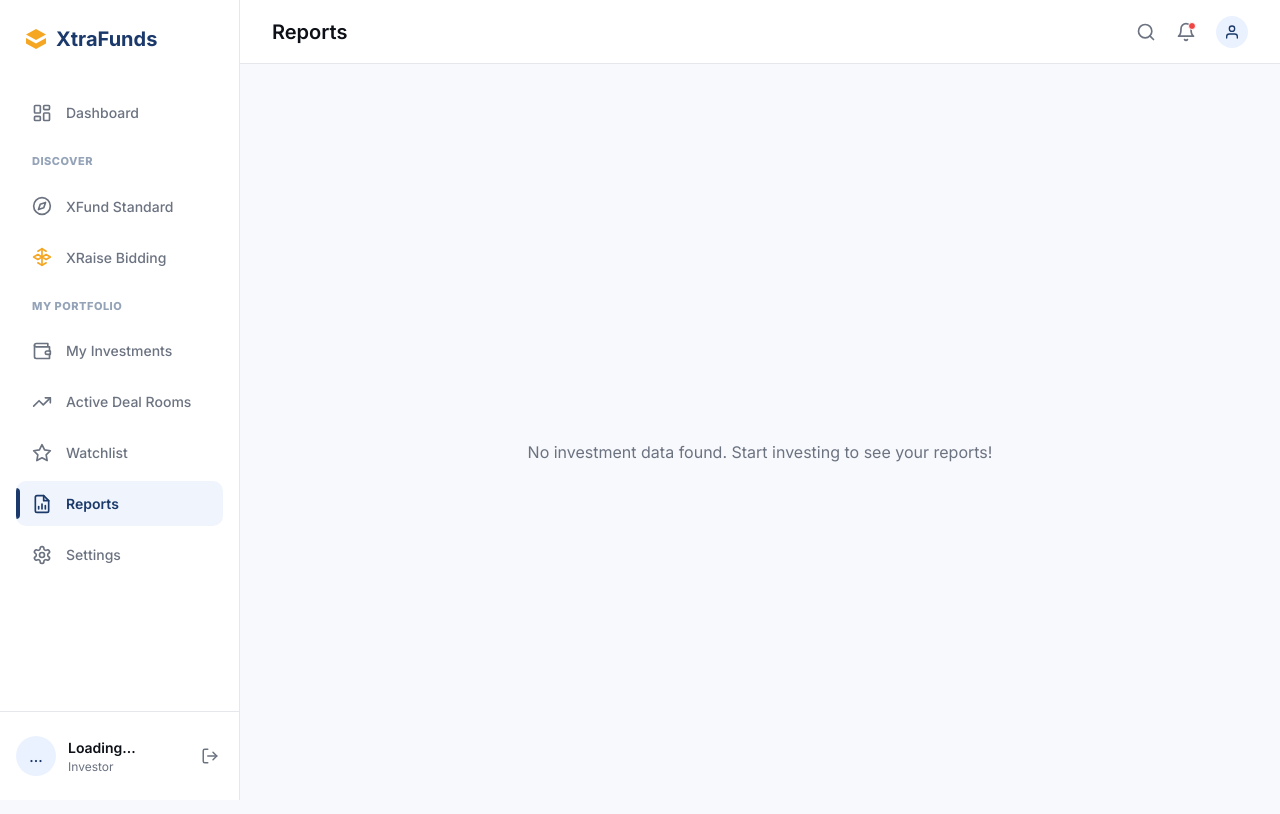
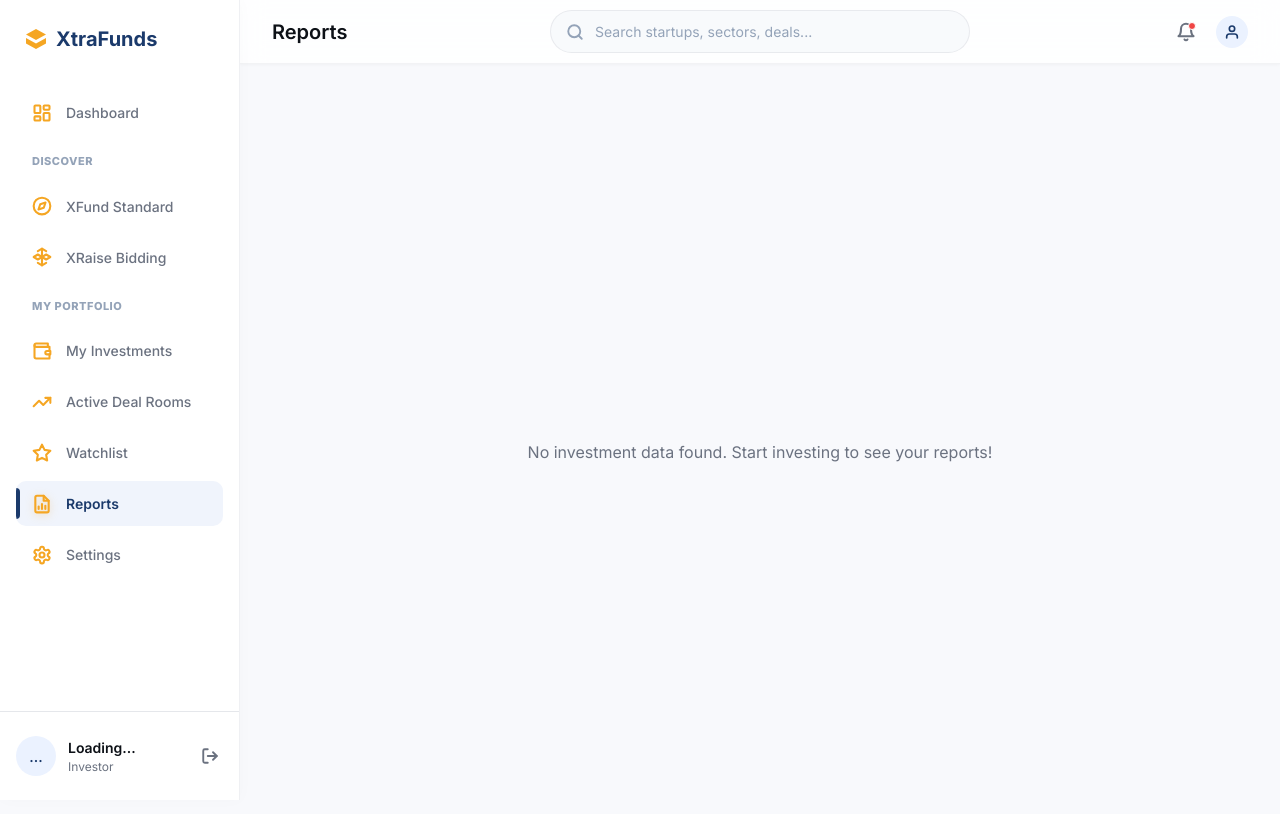
Before and after one commit to om0852/XtraFunding, a Next.js app: page /investor/reports in a window 1280 px wide. Shown: the top 814 px of the page. Built offline with nearby package versions, Linux system fonts and the light colour scheme.

Commit message:
feat: implement dashboard layout with sidebar navigation, topbar search, and user profile management

```diff
--- a/app/(dashboard)/campaign/page.tsx
+++ b/app/(dashboard)/campaign/page.tsx
@@ -1,13 +1,19 @@
 "use client";
 
-import React, { useState, useEffect } from 'react';
+import React, { useState, useEffect, Suspense } from 'react';
 import styles from '@/app/(dashboard)/investor/dashboard/page.module.css';
 import Link from 'next/link';
+import { useSearchParams } from 'next/navigation';
 
-export default function ExplorePage() {
+function ExploreContent() {
+  const searchParams = useSearchParams();
+  const initialModel = (searchParams.get('model') as 'All' | 'XFund' | 'XRaise') || 'All';
+  const initialSearch = searchParams.get('search') || '';
+
   const [campaigns, setCampaigns] = useState<any[]>([]);
   const [loading, setLoading] = useState(true);
-  const [filter, setFilter] = useState<'All' | 'XFund' | 'XRaise'>('All');
+  const [filter, setFilter] = useState<'All' | 'XFund' | 'XRaise'>(initialModel);
+  const [searchQuery, setSearchQuery] = useState(initialSearch);
 
   useEffect(() => {
     const fetchCampaigns = async () => {
@@ -26,9 +32,31 @@
     fetchCampaigns();
   }, []);
 
-  const filteredCampaigns = filter === 'All'
-    ? campaigns
-    : campaigns.filter(c => c.fundingModel === filter);
+  useEffect(() => {
+    const model = searchParams.get('model') as 'All' | 'XFund' | 'XRaise';
+    if (model) {
+      setFilter(model);
+    } else {
+      setFilter('All');
+    }
+
+    const q = searchParams.get('search');
+    if (q !== null) {
+      setSearchQuery(q);
+    } else {
+      setSearchQuery('');
+    }
+  }, [searchParams]);
+
+  const filteredCampaigns = campaigns.filter(c => {
+    const matchesModel = filter === 'All' || c.fundingModel === filter;
+    const matchesSearch = !searchQuery ||
+      c.title.toLowerCase().includes(searchQuery.toLowerCase()) ||
+      c.sector.toLowerCase().includes(searchQuery.toLowerCase()) ||
+      c.tagline.toLowerCase().includes(searchQuery.toLowerCase());
+
+    return matchesModel && matchesSearch;
+  });
 
   return (
     <div className={styles.content}>
@@ -42,7 +70,10 @@
           {['All', 'XFund', 'XRaise'].map((f) => (
             <button
               key={f}
-              onClick={() => setFilter(f as any)}
+              onClick={() => {
+                setFilter(f as any);
+                if (searchQuery) setSearchQuery(''); // Clear search on tab switch for better UX
+              }}
               style={{
                 padding: '10px 20px',
                 borderRadius: '10px',
@@ -68,7 +99,9 @@
         <div className={styles.startupGrid}>
           {filteredCampaigns.length === 0 ? (
             <div className={styles.emptyMsg}>
-              No campaigns found matching the "{filter}" criteria.
+              {searchQuery
+                ? `No campaigns found matching "${searchQuery}".`
+                : `No campaigns found matching the "${filter}" criteria.`}
             </div>
           ) : (
             filteredCampaigns.map((camp: any) => (
@@ -116,3 +149,11 @@
     </div>
   );
 }
+
+export default function ExplorePage() {
+  return (
+    <Suspense fallback={<div className={styles.content}><div className={styles.emptyMsg}>Loading campaigns...</div></div>}>
+      <ExploreContent />
+    </Suspense>
+  );
+}
--- a/app/(dashboard)/layout.module.css
+++ b/app/(dashboard)/layout.module.css
@@ -9,13 +9,15 @@
 .sidebar {
   width: 240px;
   background-color: #ffffff;
-  border-right: 1px solid #E5E7EB;
+  border-right: 1px solid rgba(229, 231, 235, 0.6);
+  box-shadow: 1px 0 15px rgba(0, 0, 0, 0.02);
   display: flex;
   flex-direction: column;
   flex-shrink: 0;
   height: 100vh;
   position: sticky;
   top: 0;
+  z-index: 20;
 }
 
 .logoContainer {
@@ -52,9 +54,10 @@
 }
 
 .navItem:hover {
-  background-color: #F3F4F6;
+  background-color: #F8FAFC;
   color: #1F2937;
   transform: translateX(4px);
+  box-shadow: 0 2px 4px rgba(0, 0, 0, 0.02);
 }
 
 .navItemActive {
@@ -96,12 +99,18 @@
   display: flex;
   align-items: center;
   justify-content: center;
-  transition: transform 0.3s ease;
+  color: #F5A623;
+  transition: all 0.3s cubic-bezier(0.4, 0, 0.2, 1);
 }
 
 .navItem:hover .navIcon {
-  transform: scale(1.1);
-  color: #1B3A6B;
+  transform: scale(1.15) rotate(-2deg);
+  color: #F59E0B;
+}
+
+.navItemActive .navIcon {
+  color: #F5A623;
+  filter: drop-shadow(0 2px 4px rgba(245, 166, 35, 0.3));
 }
 
 .sidebarBottom {
@@ -168,27 +177,84 @@
 /* TOP BAR */
 .topbar {
   height: 64px;
-  background-color: #ffffff;
-  border-bottom: 1px solid #E5E7EB;
-  display: flex;
+  background-color: rgba(255, 255, 255, 0.85);
+  backdrop-filter: blur(12px);
+  -webkit-backdrop-filter: blur(12px);
+  border-bottom: 1px solid rgba(229, 231, 235, 0.5);
+  box-shadow: 0 1px 3px rgba(0, 0, 0, 0.03);
+  display: grid;
+  grid-template-columns: 1fr minmax(200px, 420px) 1fr;
   align-items: center;
-  justify-content: space-between;
   padding: 0 32px;
   position: sticky;
   top: 0;
   z-index: 10;
+  transition: all 0.3s ease;
 }
 
 .pageTitle {
   font-size: 20px;
   font-weight: 600;
   color: var(--text-primary);
+  white-space: nowrap;
+  justify-self: start;
+}
+
+.searchContainer {
+  position: relative;
+  display: flex;
+  align-items: center;
+  width: 100%;
+  justify-self: center;
+}
+
+.searchInput {
+  width: 100%;
+  padding: 10px 16px 10px 44px;
+  border: 1px solid rgba(229, 231, 235, 0.8);
+  border-radius: 100px;
+  background-color: #F8FAFC;
+  font-size: 14px;
+  color: #0F172A;
+  transition: all 0.3s cubic-bezier(0.4, 0, 0.2, 1);
+  outline: none;
+}
+
+.searchInput::placeholder {
+  color: #94A3B8;
+}
+
+.searchInput:hover {
+  background-color: #ffffff;
+  border-color: #CBD5E1;
+  box-shadow: 0 4px 12px rgba(0, 0, 0, 0.04);
+}
+
+.searchInput:focus {
+  background-color: #ffffff;
+  border-color: #F5A623;
+  box-shadow: 0 4px 16px rgba(245, 166, 35, 0.15);
+}
+
+.searchIcon {
+  position: absolute;
+  left: 16px;
+  color: #94A3B8;
+  width: 18px;
+  height: 18px;
+  transition: color 0.3s ease;
+  pointer-events: none;
+}
+
+.searchInput:focus ~ .searchIcon {
+  color: #F5A623;
 }
 
 .topbarActions {
   display: flex;
   align-items: center;
   gap: 20px;
+  justify-self: end;
 }
 
 .iconBtn {
--- a/app/(dashboard)/layout.tsx
+++ b/app/(dashboard)/layout.tsx
@@ -3,7 +3,7 @@
 import React, { useState, useEffect } from 'react';
 import styles from './layout.module.css';
 import Link from 'next/link';
-import { usePathname, useRouter } from 'next/navigation';
+import { usePathname, useRouter, useSearchParams } from 'next/navigation';
 
 export default function InvestorLayout({
   children,
@@ -12,9 +12,19 @@
 }) {
   const pathname = usePathname();
   const router = useRouter();
+  const searchParams = useSearchParams();
+  const currentModel = searchParams ? searchParams.get('model') : null;
   const [isProfileOpen, setIsProfileOpen] = useState(false);
   const [user, setUser] = useState<any>(null);
   const [offerCount, setOfferCount] = useState<number>(0);
+  const [searchQuery, setSearchQuery] = useState('');
+
+  const handleSearch = (e: React.FormEvent) => {
+    e.preventDefault();
+    if (searchQuery.trim()) {
+      router.push(`/campaign?search=${encodeURIComponent(searchQuery)}`);
+    }
+  };
 
   useEffect(() => {
     const userId = localStorage.getItem('userId');
@@ -88,23 +98,23 @@
         <nav className={styles.nav}>
           <Link href="/investor/dashboard" className={`${styles.navItem} ${pathname === '/investor/dashboard' ? styles.navItemActive : ''}`}>
             <span className={styles.navIcon}>
-              <svg width="20" height="20" viewBox="0 0 24 24" fill="none" stroke="currentColor" strokeWidth="2" strokeLinecap="round" strokeLinejoin="round"><rect width="7" height="9" x="3" y="3" rx="1"/><rect width="7" height="5" x="14" y="3" rx="1"/><rect width="7" height="9" x="14" y="12" rx="1"/><rect width="7" height="5" x="3" y="16" rx="1"/></svg>
+              <svg width="20" height="20" viewBox="0 0 24 24" fill="none" stroke="currentColor" strokeWidth="2.5" strokeLinecap="round" strokeLinejoin="round"><rect width="7" height="9" x="3" y="3" rx="1"/><rect width="7" height="5" x="14" y="3" rx="1"/><rect width="7" height="9" x="14" y="12" rx="1"/><rect width="7" height="5" x="3" y="16" rx="1"/></svg>
             </span>
             Dashboard
           </Link>
 
           <div style={{marginTop: '12px', marginBottom: '8px', fontSize: '11px', fontWeight: '800', color: '#94A3B8', padding: '0 16px', letterSpacing: '0.5px'}}>DISCOVER</div>
 
-          <Link href="/campaign" className={`${styles.navItem} ${pathname === '/campaign' ? styles.navItemActive : ''}`}>
+          <Link href="/campaign?model=XFund" className={`${styles.navItem} ${pathname === '/campaign' && currentModel !== 'XRaise' ? styles.navItemActive : ''}`}>
             <span className={styles.navIcon}>
-              <svg width="20" height="20" viewBox="0 0 24 24" fill="none" stroke="currentColor" strokeWidth="2" strokeLinecap="round" strokeLinejoin="round"><circle cx="12" cy="12" r="10"/><polygon points="16.24 7.76 14.12 14.12 7.76 16.24 9.88 9.88 16.24 7.76"/></svg>
+              <svg width="20" height="20" viewBox="0 0 24 24" fill="none" stroke="currentColor" strokeWidth="2.5" strokeLinecap="round" strokeLinejoin="round"><circle cx="12" cy="12" r="10"/><polygon points="16.24 7.76 14.12 14.12 7.76 16.24 9.88 9.88 16.24 7.76"/></svg>
             </span>
             XFund Standard
           </Link>
 
-          <Link href="/campaign" className={`${styles.navItem} ${pathname.includes('/xraise/explore') ? styles.navItemActive : ''}`}>
+          <Link href="/campaign?model=XRaise" className={`${styles.navItem} ${(pathname === '/campaign' && currentModel === 'XRaise') || pathname.includes('/xraise/explore') ? styles.navItemActive : ''}`}>
             <span className={styles.navIcon} style={{color: '#F5A623'}}>
-              <svg width="20" height="20" viewBox="0 0 24 24" fill="none" stroke="currentColor" strokeWidth="2" strokeLinecap="round" strokeLinejoin="round"><path d="M12 2v20"/><path d="m17 5-5-3-5 3"/><path d="m17 19-5 3-5-3"/><path d="m2 12 5-3 5 3-5 3-5-3Z"/><path d="m12 12 5-3 5 3-5 3-5-3Z"/></svg>
+              <svg width="20" height="20" viewBox="0 0 24 24" fill="none" stroke="currentColor" strokeWidth="2.5" strokeLinecap="round" strokeLinejoin="round"><path d="M12 2v20"/><path d="m17 5-5-3-5 3"/><path d="m17 19-5 3-5-3"/><path d="m2 12 5-3 5 3-5 3-5-3Z"/><path d="m12 12 5-3 5 3-5 3-5-3Z"/></svg>
             </span>
             XRaise Bidding
           </Link>
@@ -113,32 +123,32 @@
 
           <Link href="/investor/investments" className={`${styles.navItem} ${pathname.includes('/investor/investments') ? styles.navItemActive : ''}`}>
             <span className={styles.navIcon}>
-              <svg width="20" height="20" viewBox="0 0 24 24" fill="none" stroke="currentColor" strokeWidth="2" strokeLinecap="round" strokeLinejoin="round"><path d="M21 12V7H5a2 2 0 0 1 0-4h14v4"/><path d="M3 5v14a2 2 0 0 0 2 2h16v-5"/><path d="M18 12a2 2 0 0 0 0 4h4v-4Z"/></svg>
+              <svg width="20" height="20" viewBox="0 0 24 24" fill="none" stroke="currentColor" strokeWidth="2.5" strokeLinecap="round" strokeLinejoin="round"><path d="M21 12V7H5a2 2 0 0 1 0-4h14v4"/><path d="M3 5v14a2 2 0 0 0 2 2h16v-5"/><path d="M18 12a2 2 0 0 0 0 4h4v-4Z"/></svg>
             </span>
             My Investments
           </Link>
           <Link href="/investor/xraise" className={`${styles.navItem} ${pathname === '/investor/xraise' ? styles.navItemActive : ''}`}>
             <span className={styles.navIcon}>
-              <svg width="20" height="20" viewBox="0 0 24 24" fill="none" stroke="currentColor" strokeWidth="2" strokeLinecap="round" strokeLinejoin="round"><polyline points="22 7 13.5 15.5 8.5 10.5 2 17"/><polyline points="16 7 22 7 22 13"/></svg>
+              <svg width="20" height="20" viewBox="0 0 24 24" fill="none" stroke="currentColor" strokeWidth="2.5" strokeLinecap="round" strokeLinejoin="round"><polyline points="22 7 13.5 15.5 8.5 10.5 2 17"/><polyline points="16 7 22 7 22 13"/></svg>
             </span>
             Active Deal Rooms
             {offerCount > 0 && <span className={styles.badge}>{offerCount}</span>}
           </Link>
           <Link href="/investor/watchlist" className={`${styles.navItem} ${pathname.includes('/investor/watchlist') ? styles.navItemActive : ''}`}>
             <span className={styles.navIcon}>
-              <svg width="20" height="20" viewBox="0 0 24 24" fill="none" stroke="currentColor" strokeWidth="2" strokeLinecap="round" strokeLinejoin="round"><polygon points="12 2 15.09 8.26 22 9.27 17 14.14 18.18 21.02 12 17.77 5.82 21.02 7 14.14 2 9.27 8.91 8.26 12 2"/></svg>
+              <svg width="20" height="20" viewBox="0 0 24 24" fill="none" stroke="currentColor" strokeWidth="2.5" strokeLinecap="round" strokeLinejoin="round"><polygon points="12 2 15.09 8.26 22 9.27 17 14.14 18.18 21.02 12 17.77 5.82 21.02 7 14.14 2 9.27 8.91 8.26 12 2"/></svg>
             </span>
             Watchlist
           </Link>
           <Link href="/investor/reports" className={`${styles.navItem} ${pathname.includes('/investor/reports') ? styles.navItemActive : ''}`}>
             <span className={styles.navIcon}>
-              <svg width="20" height="20" viewBox="0 0 24 24" fill="none" stroke="currentColor" strokeWidth="2" strokeLinecap="round" strokeLinejoin="round"><path d="M14 2H6a2 2 0 0 0-2 2v16a2 2 0 0 0 2 2h12a2 2 0 0 0 2-2V8z"/><polyline points="14 2 14 8 20 8"/><line x1="12" y1="18" x2="12" y2="12"/><line x1="8" y1="18" x2="8" y2="15"/><line x1="16" y1="18" x2="16" y2="14"/></svg>
+              <svg width="20" height="20" viewBox="0 0 24 24" fill="none" stroke="currentColor" strokeWidth="2.5" strokeLinecap="round" strokeLinejoin="round"><path d="M14 2H6a2 2 0 0 0-2 2v16a2 2 0 0 0 2 2h12a2 2 0 0 0 2-2V8z"/><polyline points="14 2 14 8 20 8"/><line x1="12" y1="18" x2="12" y2="12"/><line x1="8" y1="18" x2="8" y2="15"/><line x1="16" y1="18" x2="16" y2="14"/></svg>
             </span>
             Reports
           </Link>
           <Link href="/investor/settings" className={`${styles.navItem} ${pathname.includes('/investor/settings') ? styles.navItemActive : ''}`}>
             <span className={styles.navIcon}>
-               <svg width="20" height="20" viewBox="0 0 24 24" fill="none" stroke="currentColor" strokeWidth="2" strokeLinecap="round" strokeLinejoin="round"><path d="M12.22 2h-.44a2 2 0 0 0-2 2v.18a2 2 0 0 1-1 1.73l-.43.25a2 2 0 0 1-2 0l-.15-.08a2 2 0 0 0-2.73.73l-.22.38a2 2 0 0 0 .73 2.73l.15.1a2 2 0 0 1 1 1.72v.51a2 2 0 0 1-1 1.74l-.15.09a2 2 0 0 0-.73 2.73l.22.38a2 2 0 0 0 2.73.73l.15-.08a2 2 0 0 1 2 0l.43.25a2 2 0 0 1 1 1.73V20a2 2 0 0 0 2 2h.44a2 2 0 0 0 2-2v-.18a2 2 0 0 1 1-1.73l.43-.25a2 2 0 0 1 2 0l.15.08a2 2 0 0 0 2.73-.73l.22-.39a2 2 0 0 0-.73-2.73l-.15-.08a2 2 0 0 1-1-1.74v-.5a2 2 0 0 1 1-1.74l.15-.09a2 2 0 0 0 .73-2.73l-.22-.38a2 2 0 0 0-2.73-.73l-.15.08a2 2 0 0 1-2 0l-.43-.25a2 2 0 0 1-1-1.73V4a2 2 0 0 0-2-2z"/><circle cx="12" cy="12" r="3"/></svg>
+               <svg width="20" height="20" viewBox="0 0 24 24" fill="none" stroke="currentColor" strokeWidth="2.5" strokeLinecap="round" strokeLinejoin="round"><path d="M12.22 2h-.44a2 2 0 0 0-2 2v.18a2 2 0 0 1-1 1.73l-.43.25a2 2 0 0 1-2 0l-.15-.08a2 2 0 0 0-2.73.73l-.22.38a2 2 0 0 0 .73 2.73l.15.1a2 2 0 0 1 1 1.72v.51a2 2 0 0 1-1 1.74l-.15.09a2 2 0 0 0-.73 2.73l.22.38a2 2 0 0 0 2.73.73l.15-.08a2 2 0 0 1 2 0l.43.25a2 2 0 0 1 1 1.73V20a2 2 0 0 0 2 2h.44a2 2 0 0 0 2-2v-.18a2 2 0 0 1 1-1.73l.43-.25a2 2 0 0 1 2 0l.15.08a2 2 0 0 0 2.73-.73l.22-.39a2 2 0 0 0-.73-2.73l-.15-.08a2 2 0 0 1-1-1.74v-.5a2 2 0 0 1 1-1.74l.15-.09a2 2 0 0 0 .73-2.73l-.22-.38a2 2 0 0 0-2.73-.73l-.15.08a2 2 0 0 1-2 0l-.43-.25a2 2 0 0 1-1-1.73V4a2 2 0 0 0-2-2z"/><circle cx="12" cy="12" r="3"/></svg>
             </span>
             Settings
           </Link>
@@ -151,7 +161,7 @@
             <div className={styles.userRole}>Investor</div>
           </div>
           <button className={styles.logoutBtn} onClick={handleLogout}>
-            <svg width="18" height="18" viewBox="0 0 24 24" fill="none" stroke="currentColor" strokeWidth="2" strokeLinecap="round" strokeLinejoin="round"><path d="M9 21H5a2 2 0 0 1-2-2V5a2 2 0 0 1 2-2h4"></path><polyline points="16 17 21 12 16 7"></polyline><line x1="21" y1="12" x2="9" y2="12"></line></svg>
+            <svg width="18" height="18" viewBox="0 0 24 24" fill="none" stroke="currentColor" strokeWidth="2.5" strokeLinecap="round" strokeLinejoin="round"><path d="M9 21H5a2 2 0 0 1-2-2V5a2 2 0 0 1 2-2h4"></path><polyline points="16 17 21 12 16 7"></polyline><line x1="21" y1="12" x2="9" y2="12"></line></svg>
           </button>
         </div>
       </aside>
@@ -159,23 +169,37 @@
       <div className={styles.mainWrapper}>
         <header className={styles.topbar}>
           <div className={styles.pageTitle}>{pageTitle}</div>
+
+          {pathname.includes('/investor') || pathname.includes('/campaign') ? (
+            <form className={styles.searchContainer} onSubmit={handleSearch}>
+              <input
+                type="text"
+                className={styles.searchInput}
+                placeholder="Search startups, sectors, deals..."
+                value={searchQuery}
+                onChange={(e) => setSearchQuery(e.target.value)}
+              />
+              <svg className={styles.searchIcon} viewBox="0 0 24 24" fill="none" stroke="currentColor" strokeWidth="2.5" strokeLinecap="round" strokeLinejoin="round">
+                <circle cx="11" cy="11" r="8"></circle>
+                <line x1="21" y1="21" x2="16.65" y2="16.65"></line>
+              </svg>
+            </form>
+          ) : <div></div>}
+
           <div className={styles.topbarActions}>
             <button className={styles.iconBtn}>
-              <svg width="20" height="20" viewBox="0 0 24 24" fill="none" stroke="currentColor" strokeWidth="2" strokeLinecap="round" strokeLinejoin="round"><circle cx="11" cy="11" r="8"></circle><line x1="21" y1="21" x2="16.65" y2="16.65"></line></svg>
-            </button>
-            <button className={styles.iconBtn}>
-              <svg width="20" height="20" viewBox="0 0 24 24" fill="none" stroke="currentColor" strokeWidth="2" strokeLinecap="round" strokeLinejoin="round"><path d="M18 8A6 6 0 0 0 6 8c0 7-3 9-3 9h18s-3-2-3-9"></path><path d="M13.73 21a2 2 0 0 1-3.46 0"></path></svg>
+              <svg width="20" height="20" viewBox="0 0 24 24" fill="none" stroke="currentColor" strokeWidth="2.5" strokeLinecap="round" strokeLinejoin="round"><path d="M18 8A6 6 0 0 0 6 8c0 7-3 9-3 9h18s-3-2-3-9"></path><path d="M13.73 21a2 2 0 0 1-3.46 0"></path></svg>
               <span className={styles.dot}></span>
             </button>
             <div className={styles.topAvatar} onClick={() => setIsProfileOpen(!isProfileOpen)}>
-              {user ? getInitials(user.name) : <svg width="16" height="16" viewBox="0 0 24 24" fill="none" stroke="currentColor" strokeWidth="2" strokeLinecap="round" strokeLinejoin="round"><path d="M20 21v-2a4 4 0 0 0-4-4H8a4 4 0 0 0-4 4v2"></path><circle cx="12" cy="7" r="4"></circle></svg>}
+              {user ? getInitials(user.name) : <svg width="16" height="16" viewBox="0 0 24 24" fill="none" stroke="currentColor" strokeWidth="2.5" strokeLinecap="round" strokeLinejoin="round"><path d="M20 21v-2a4 4 0 0 0-4-4H8a4 4 0 0 0-4 4v2"></path><circle cx="12" cy="7" r="4"></circle></svg>}
             </div>
 
             {/* PROFILE DROPDOWN */}
             {isProfileOpen && (
               <div className={styles.profileDropdown}>
                 <div className={styles.dropdownHeader}>
-                  <div className={styles.dropdownAvatar}>{user ? getInitials(user.name) : <svg width="24" height="24" viewBox="0 0 24 24" fill="none" stroke="currentColor" strokeWidth="2" strokeLinecap="round" strokeLinejoin="round"><path d="M20 21v-2a4 4 0 0 0-4-4H8a4 4 0 0 0-4 4v2"></path><circle cx="12" cy="7" r="4"></circle></svg>}</div>
+                  <div className={styles.dropdownAvatar}>{user ? getInitials(user.name) : <svg width="24" height="24" viewBox="0 0 24 24" fill="none" stroke="currentColor" strokeWidth="2.5" strokeLinecap="round" strokeLinejoin="round"><path d="M20 21v-2a4 4 0 0 0-4-4H8a4 4 0 0 0-4 4v2"></path><circle cx="12" cy="7" r="4"></circle></svg>}</div>
                   <div className={styles.dropdownUserInfo}>
                     <div className={styles.dropdownName}>{user ? user.name : 'Guest User'}</div>
                     <div className={styles.dropdownRole}>{user ? user.email : 'guest@xtrafunds.com'}</div>
@@ -195,19 +219,19 @@
 
                 <div className={styles.dropdownLinks}>
                   <Link href="/investor/settings" className={styles.dropdownLink} onClick={() => setIsProfileOpen(false)}>
-                    <svg width="16" height="16" viewBox="0 0 24 24" fill="none" stroke="currentColor" strokeWidth="2" strokeLinecap="round" strokeLinejoin="round"><circle cx="12" cy="12" r="3"></circle><path d="M19.4 15a1.65 1.65 0 0 0 .33 1.82l.06.06a2 2 0 0 1 0 2.83 2 2 0 0 1-2.83 0l-.06-.06a1.65 1.65 0 0 0-1.82-.33 1.65 1.65 0 0 0-1 1.51V21a2 2 0 0 1-2 2 2 2 0 0 1-2-2v-.09A1.65 1.65 0 0 0 9 19.4a1.65 1.65 0 0 0-1.82.33l-.06.06a2 2 0 0 1-2.83 0 2 2 0 0 1 0-2.83l.06-.06a1.65 1.65 0 0 0 .33-1.82 1.65 1.65 0 0 0-1.51-1H3a2 2 0 0 1-2-2 2 2 0 0 1 2-2h.09A1.65 1.65 0 0 0 4.6 9a1.65 1.65 0 0 0-.33-1.82l-.06-.06a2 2 0 0 1 0-2.83 2 2 0 0 1 2.83 0l.06.06a1.65 1.65 0 0 0 1.82.33H9a1.65 1.65 0 0 0 1-1.51V3a2 2 0 0 1 2-2 2 2 0 0 1 2 2v.09a1.65 1.65 0 0 0 1 1.51 1.65 1.65 0 0 0 1.82-.33l.06-.06a2 2 0 0 1 2.83 0 2 2 0 0 1 0 2.83l-.06.06a1.65 1.65 0 0 0-.33 1.82V9a1.65 1.65 0 0 0 1.51 1H21a2 2 0 0 1 2 2 2 2 0 0 1-2 2h-.09a1.65 1.65 0 0 0-1.51 1z"></path></svg>
+                    <svg width="16" height="16" viewBox="0 0 24 24" fill="none" stroke="currentColor" strokeWidth="2.5" strokeLinecap="round" strokeLinejoin="round"><circle cx="12" cy="12" r="3"></circle><path d="M19.4 15a1.65 1.65 0 0 0 .33 1.82l.06.06a2 2 0 0 1 0 2.83 2 2 0 0 1-2.83 0l-.06-.06a1.65 1.65 0 0 0-1.82-.33 1.65 1.65 0 0 0-1 1.51V21a2 2 0 0 1-2 2 2 2 0 0 1-2-2v-.09A1.65 1.65 0 0 0 9 19.4a1.65 1.65 0 0 0-1.82.33l-.06.06a2 2 0 0 1-2.83 0 2 2 0 0 1 0-2.83l.06-.06a1.65 1.65 0 0 0 .33-1.82 1.65 1.65 0 0 0-1.51-1H3a2 2 0 0 1-2-2 2 2 0 0 1 2-2h.09A1.65 1.65 0 0 0 4.6 9a1.65 1.65 0 0 0-.33-1.82l-.06-.06a2 2 0 0 1 0-2.83 2 2 0 0 1 2.83 0l.06.06a1.65 1.65 0 0 0 1.82.33H9a1.65 1.65 0 0 0 1-1.51V3a2 2 0 0 1 2-2 2 2 0 0 1 2 2v.09a1.65 1.65 0 0 0 1 1.51 1.65 1.65 0 0 0 1.82-.33l.06-.06a2 2 0 0 1 2.83 0 2 2 0 0 1 0 2.83l-.06.06a1.65 1.65 0 0 0-.33 1.82V9a1.65 1.65 0 0 0 1.51 1H21a2 2 0 0 1 2 2 2 2 0 0 1-2 2h-.09a1.65 1.65 0 0 0-1.51 1z"></path></svg>
                     Account Settings
                   </Link>
                   <Link href="/investor/investments" className={styles.dropdownLink} onClick={() => setIsProfileOpen(false)}>
-                    <svg width="16" height="16" viewBox="0 0 24 24" fill="none" stroke="currentColor" strokeWidth="2" strokeLinecap="round" strokeLinejoin="round"><rect x="2" y="7" width="20" height="14" rx="2" ry="2"></rect><path d="M16 21V5a2 2 0 0 0-2-2h-4a2 2 0 0 0-2 2v16"></path></svg>
+                    <svg width="16" height="16" viewBox="0 0 24 24" fill="none" stroke="currentColor" strokeWidth="2.5" strokeLinecap="round" strokeLinejoin="round"><rect x="2" y="7" width="20" height="14" rx="2" ry="2"></rect><path d="M16 21V5a2 2 0 0 0-2-2h-4a2 2 0 0 0-2 2v16"></path></svg>
                     My Portfolio
                   </Link>
                   <Link href="/investor/reports" className={styles.dropdownLink} onClick={() => setIsProfileOpen(false)}>
-                    <svg width="16" height="16" viewBox="0 0 24 24" fill="none" stroke="currentColor" strokeWidth="2" strokeLinecap="round" strokeLinejoin="round"><line x1="18" y1="20" x2="18" y2="10"></line><line x1="12" y1="20" x2="12" y2="4"></line><line x1="6" y1="20" x2="6" y2="14"></line></svg>
+                    <svg width="16" height="16" viewBox="0 0 24 24" fill="none" stroke="currentColor" strokeWidth="2.5" strokeLinecap="round" strokeLinejoin="round"><line x1="18" y1="20" x2="18" y2="10"></line><line x1="12" y1="20" x2="12" y2="4"></line><line x1="6" y1="20" x2="6" y2="14"></line></svg>
                     Tax Reports
                   </Link>
                   <button className={styles.dropdownLogout} onClick={handleLogout}>
-                    <svg width="16" height="16" viewBox="0 0 24 24" fill="none" stroke="currentColor" strokeWidth="2" strokeLinecap="round" strokeLinejoin="round"><path d="M9 21H5a2 2 0 0 1-2-2V5a2 2 0 0 1 2-2h4"></path><polyline points="16 17 21 12 16 7"></polyline><line x1="21" y1="12" x2="9" y2="12"></line></svg>
+                    <svg width="16" height="16" viewBox="0 0 24 24" fill="none" stroke="currentColor" strokeWidth="2.5" strokeLinecap="round" strokeLinejoin="round"><path d="M9 21H5a2 2 0 0 1-2-2V5a2 2 0 0 1 2-2h4"></path><polyline points="16 17 21 12 16 7"></polyline><line x1="21" y1="12" x2="9" y2="12"></line></svg>
                     Sign out
                   </button>
                 </div>
--- a/app/globals.css
+++ b/app/globals.css
@@ -27,6 +27,10 @@
   --font-sans: var(--font-inter);
 }
 
+html {
+  scroll-behavior: smooth;
+}
+
 * {
   box-sizing: border-box;
   margin: 0;
```
Also changed, not shown: app/(dashboard)/xraise/page.module.css (+32 -26 lines).
